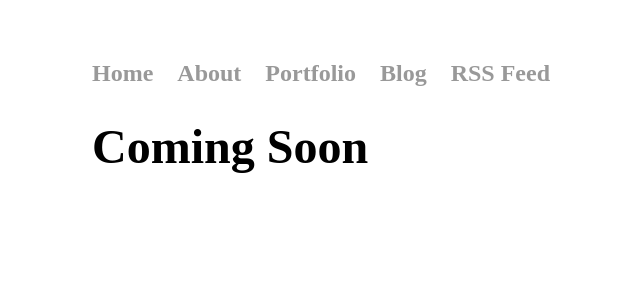
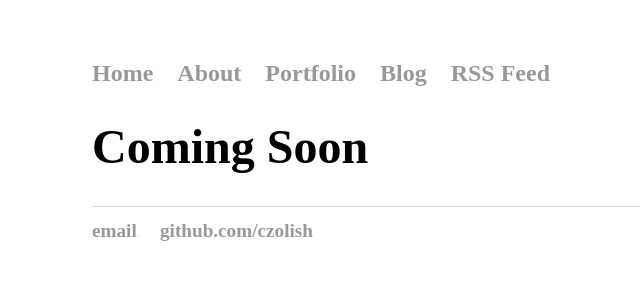
Before and after one commit to czolish/czolish.github.io, a Jekyll site: the page built from portfolio/index.html, in a window 1280 px wide. Shown: the top 300 px of the page, without its empty margins (100-740 px from the left). Built offline with Jekyll 4.4.1, drawn with Linux system fonts in a browser that asks for light colours; some web fonts are replaced; comment, search, counter and statistics services are not loaded.

Commit message:
Update portfolio.html

```diff
--- a/_layouts/portfolio.html
+++ b/_layouts/portfolio.html
@@ -22,12 +22,17 @@
 				<li><a href="/blog/atom.xml">RSS Feed</a></li>
 	    		</ul>
 			</nav>
-
 			<div class="container">
 
 			{{ content }}
 
-			</div><!-- .container -->
-
+			</div><!-- /.container -->
+			<footer>
+	    		<ul>
+	        		<li><a href="mailto:czolish@gmail.com">email</a></li>
+	        		<li><a href="https://github.com/czolish">github.com/czolish</a></li>
+			</ul>
+			</footer>
+			<script id="dsq-count-scr" src="//www-czupil-com.disqus.com/count.js" async></script>
 		</body>
 	</html>
```
